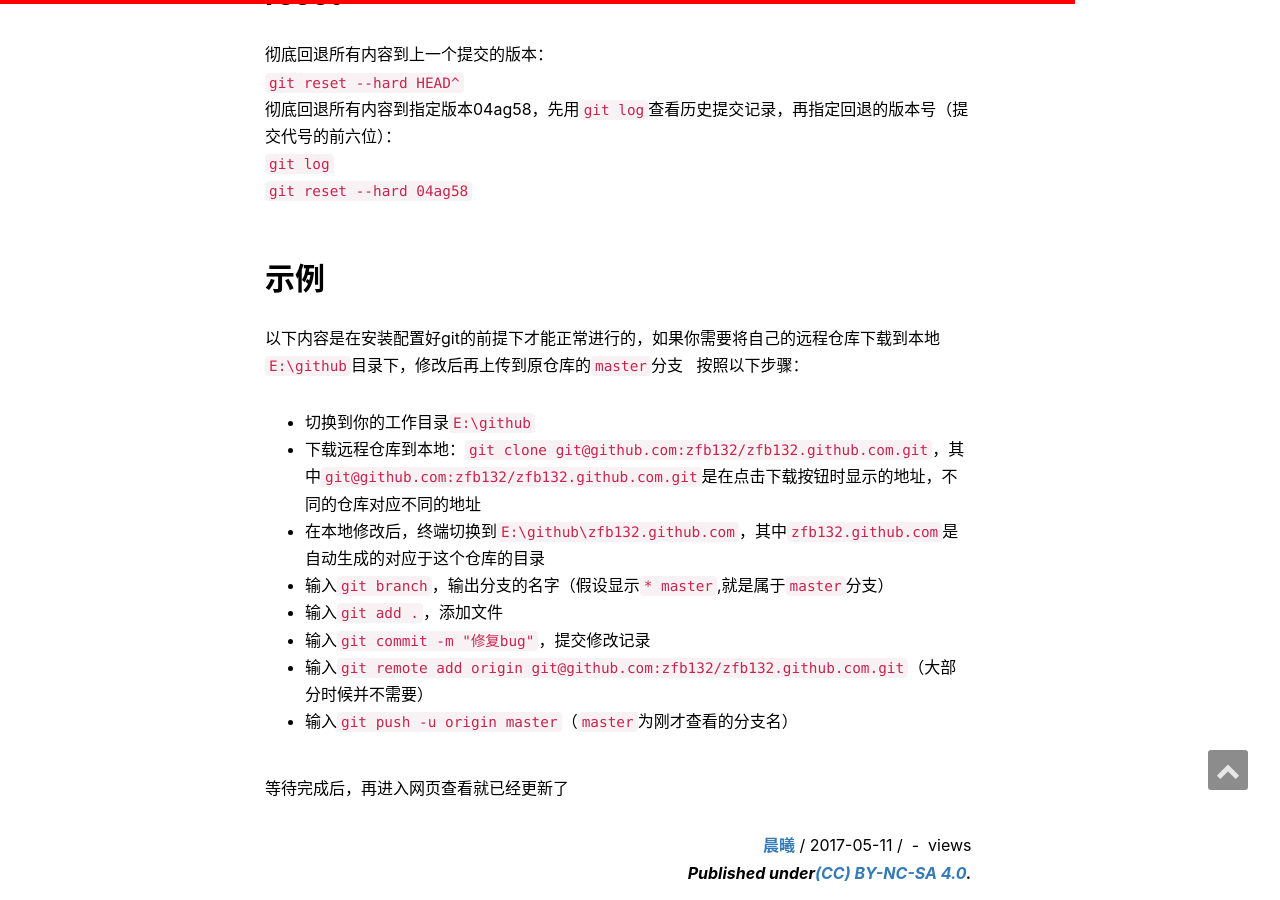
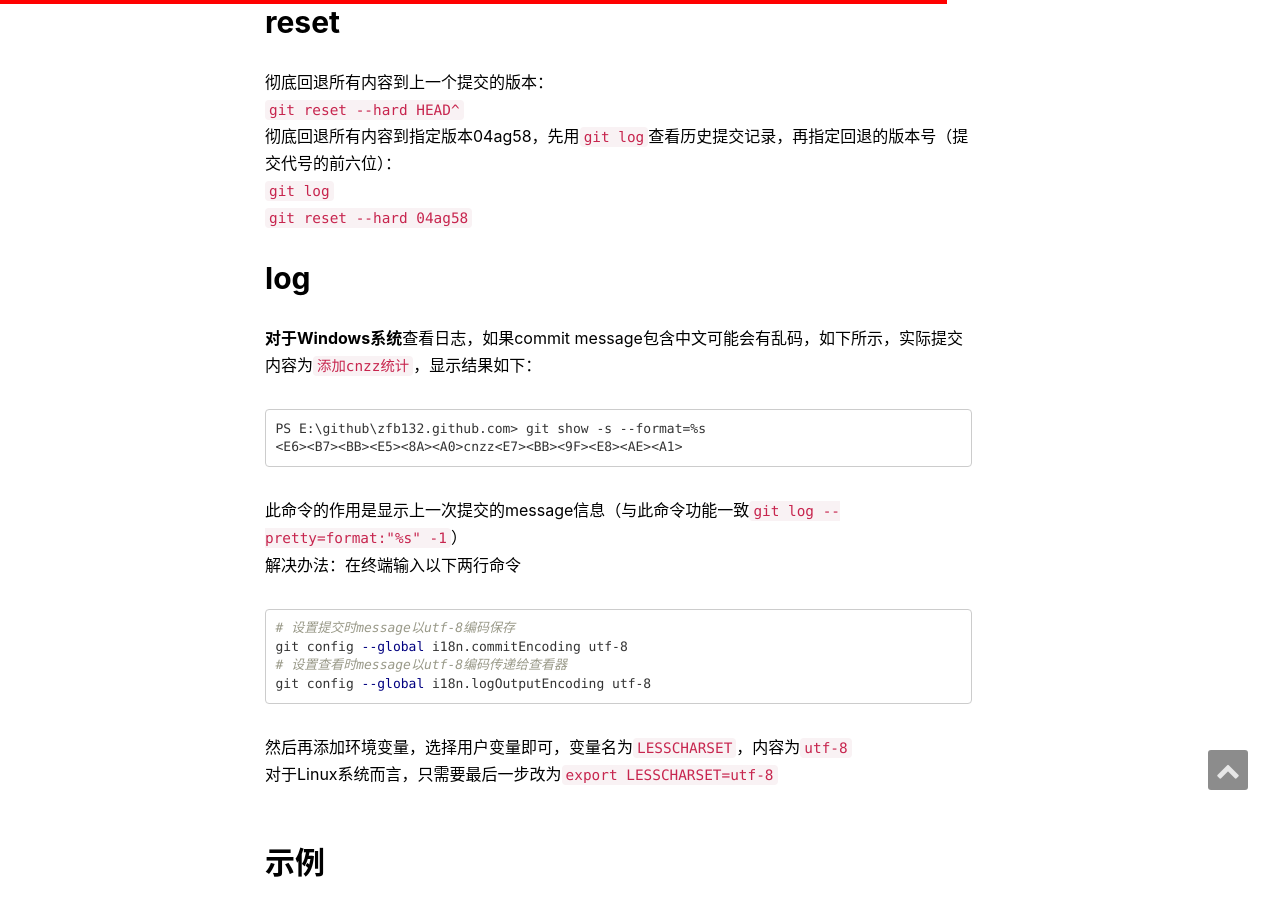
Before and after one commit to zfb132/zfb132.github.com, a Jekyll site: the page built from _posts/2017-05-11-git-experience.md, in a window 1280 px wide and 900 px high, scrolled down 3633 px. Built offline with Jekyll 4.4.1, drawn with Linux system fonts in a browser that asks for light colours; nearby versions of some CDN libraries; comment, search, counter and statistics services are not loaded.

Commit message:
添加git log的使用

````diff
--- a/_posts/2017-05-11-git-experience.md
+++ b/_posts/2017-05-11-git-experience.md
@@ -91,6 +91,23 @@ description:  "本文主要介绍一些简单的命令：包括clone, add, commi
 `git log`
 `git reset --hard 04ag58`
 
+## log
+**对于Windows系统**查看日志，如果commit message包含中文可能会有乱码，如下所示，实际提交内容为`添加cnzz统计`，显示结果如下：
+```text
+PS E:\github\zfb132.github.com> git show -s --format=%s
+<E6><B7><BB><E5><8A><A0>cnzz<E7><BB><9F><E8><AE><A1>
+```
+此命令的作用是显示上一次提交的message信息（与此命令功能一致`git log --pretty=format:"%s" -1`）
+解决办法：在终端输入以下两行命令
+```bash
+# 设置提交时message以utf-8编码保存
+git config --global i18n.commitEncoding utf-8
+# 设置查看时message以utf-8编码传递给查看器
+git config --global i18n.logOutputEncoding utf-8
+```
+然后再添加环境变量，选择用户变量即可，变量名为`LESSCHARSET`，内容为`utf-8`
+对于Linux系统而言，只需要最后一步改为`export LESSCHARSET=utf-8`
+
 ## 示例
 以下内容是在安装配置好git的前提下才能正常进行的，如果你需要将自己的远程仓库下载到本地`E:\github`目录下，修改后再上传到原仓库的`master`分支
 按照以下步骤：
````
